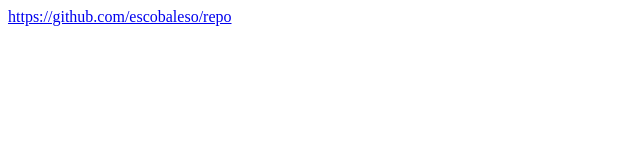
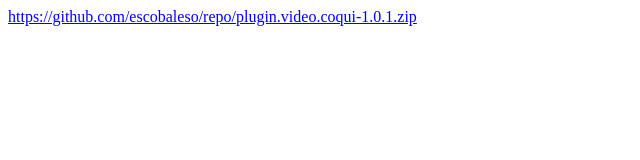
Before and after one commit to escobaleso/repo5, a plain HTML site: page index.html in a window 1280 px wide. Shown: the whole page, without its empty margins (0-640 px from the left). Drawn offline with Linux system fonts and the light colour scheme.

Commit message:
Update index.html

```diff
--- a/index.html
+++ b/index.html
@@ -1,2 +1,2 @@
 <!DOCTYPE html>
-<a href="https://github.com/escobaleso/repo">https://github.com/escobaleso/repo</a>
+<a href="https://github.com/escobaleso/repo/plugin.video.coqui-1.0.1.zip">https://github.com/escobaleso/repo/plugin.video.coqui-1.0.1.zip</a>
```
